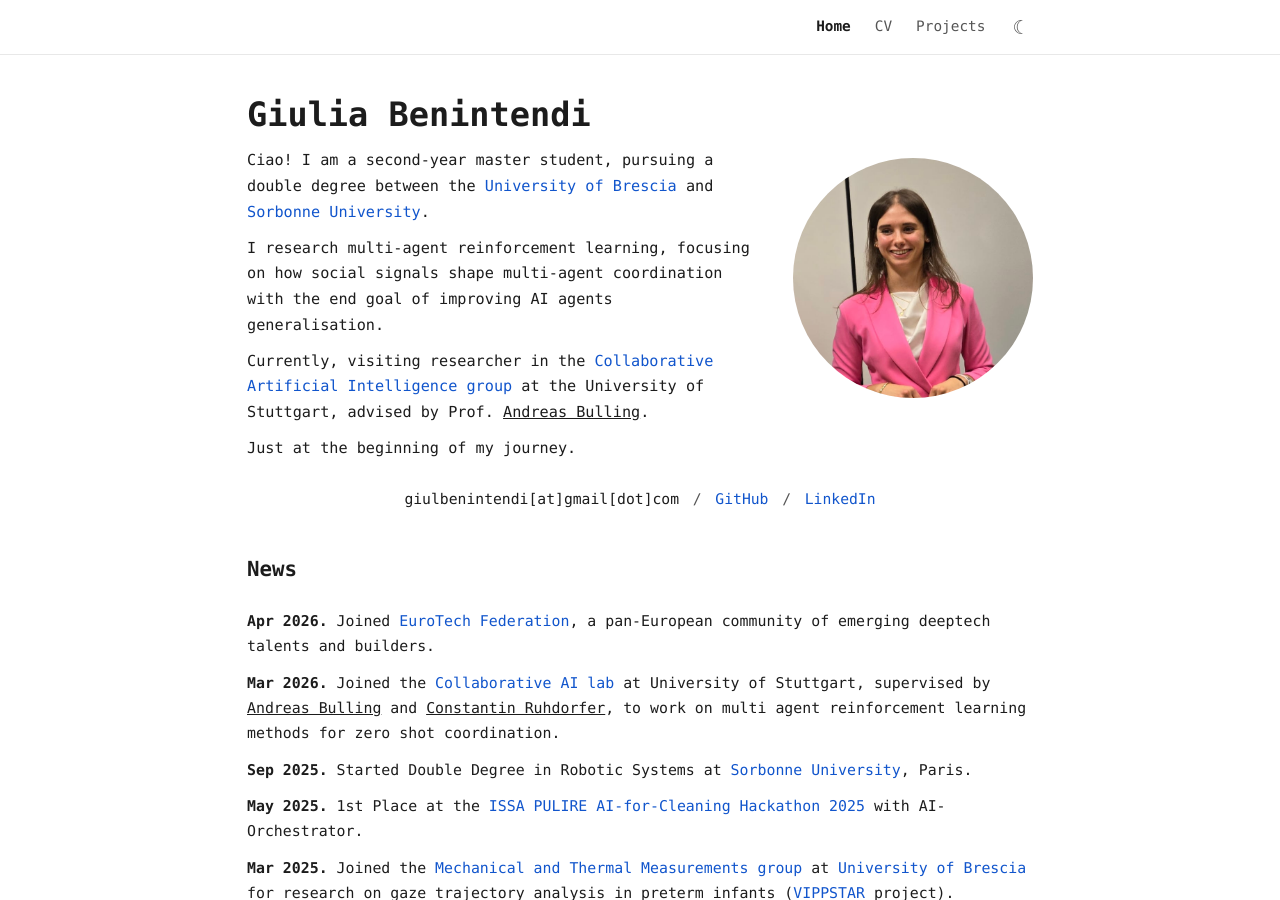
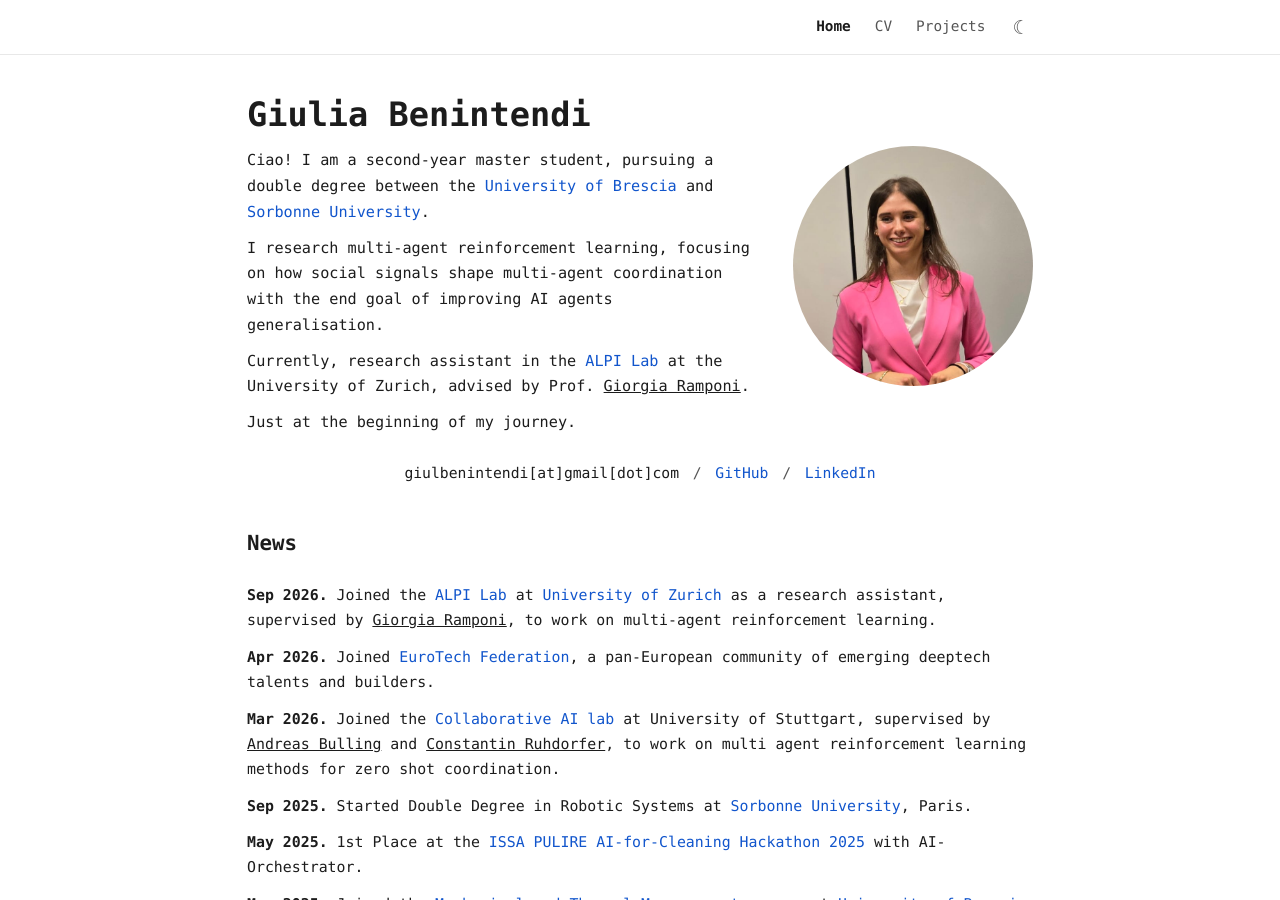
Before and after one commit to giuliabenintendi/giuliabenintendi.github.io, a Jekyll site: the page built from index.html, in a window 1280 px wide and 900 px high. Built offline with Jekyll 4.4.1, drawn with Linux system fonts in a browser that asks for light colours; some web fonts are replaced.

Commit message:
add alpi lab position to cv and home page

```diff
--- a/index.html
+++ b/index.html
@@ -13,9 +13,9 @@ title: Giulia Benintendi
         <a href="https://www.sorbonne-universite.fr" target="_blank">Sorbonne University</a>.</span>
       <span class="line">I research multi-agent reinforcement learning, focusing on how social signals shape multi-agent
         coordination with the end goal of improving AI agents generalisation.</span>
-      <span class="line">Currently, visiting researcher in the
-        <a href="https://www.collaborative-ai.org/" target="_blank">Collaborative Artificial Intelligence group</a>
-        at the University of Stuttgart, advised by Prof. <a href="https://www.collaborative-ai.org/people/bulling/" target="_blank" class="person-link">Andreas Bulling</a>.</span>
+      <span class="line">Currently, research assistant in the
+        <a href="https://www.ifi.uzh.ch/en/alpi.html" target="_blank">ALPI Lab</a>
+        at the University of Zurich, advised by Prof. <a href="https://gioramponi.github.io/" target="_blank" class="person-link">Giorgia Ramponi</a>.</span>
       <span class="line">Just at the beginning of my journey.</span>
     </p>
   </div>
@@ -31,6 +31,9 @@ title: Giulia Benintendi
 
 <h2 class="section-title">News</h2>
 <ul class="news-list">
+  <li class="news-item">
+    <span class="news-date">Sep 2026.</span> Joined the <a href="https://www.ifi.uzh.ch/en/alpi.html" target="_blank">ALPI Lab</a> at <a href="https://www.uzh.ch" target="_blank">University of Zurich</a> as a research assistant, supervised by <a href="https://gioramponi.github.io/" target="_blank" class="person-link">Giorgia Ramponi</a>, to work on multi-agent reinforcement learning.
+  </li>
   <li class="news-item">
     <span class="news-date">Apr 2026.</span> Joined <a href="https://www.eurotech-federation.com/" target="_blank">EuroTech Federation</a>, a pan-European community of emerging deeptech talents and builders.
   </li>
```
Also changed, not shown: cv.html (+13 -0 lines).
